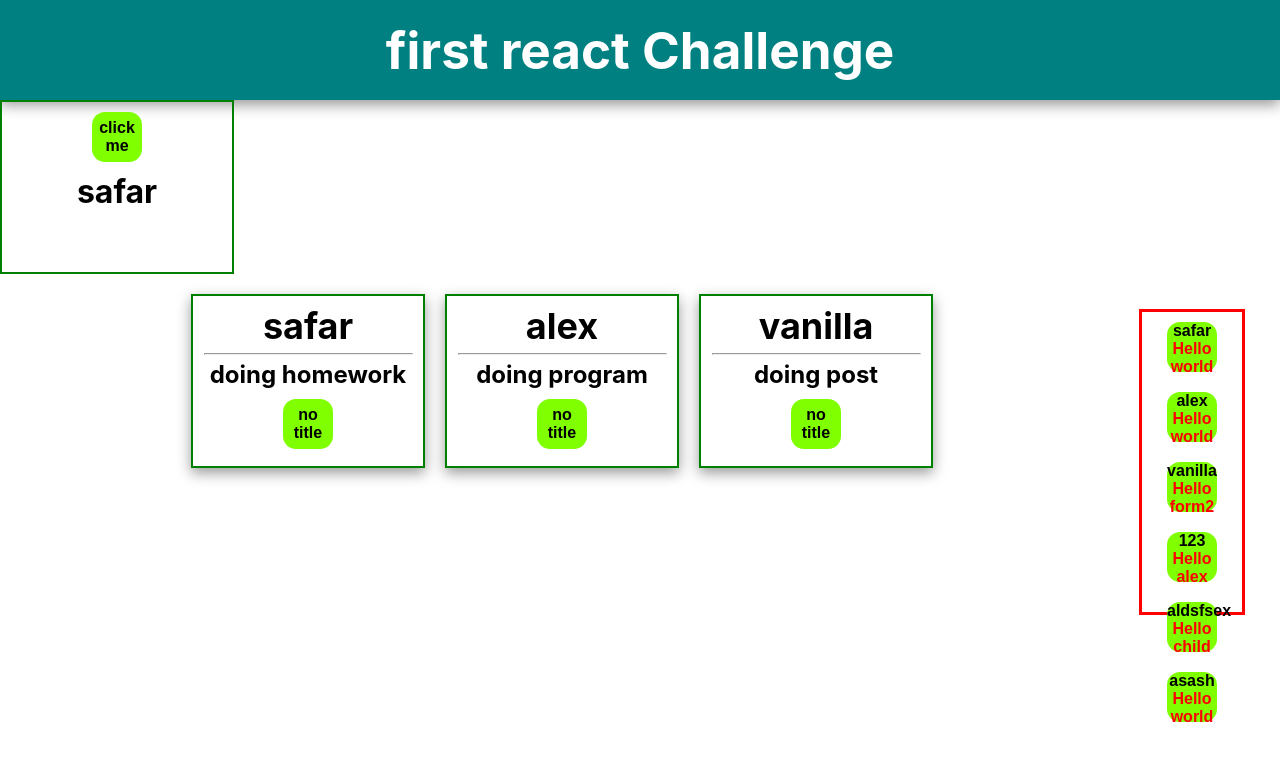
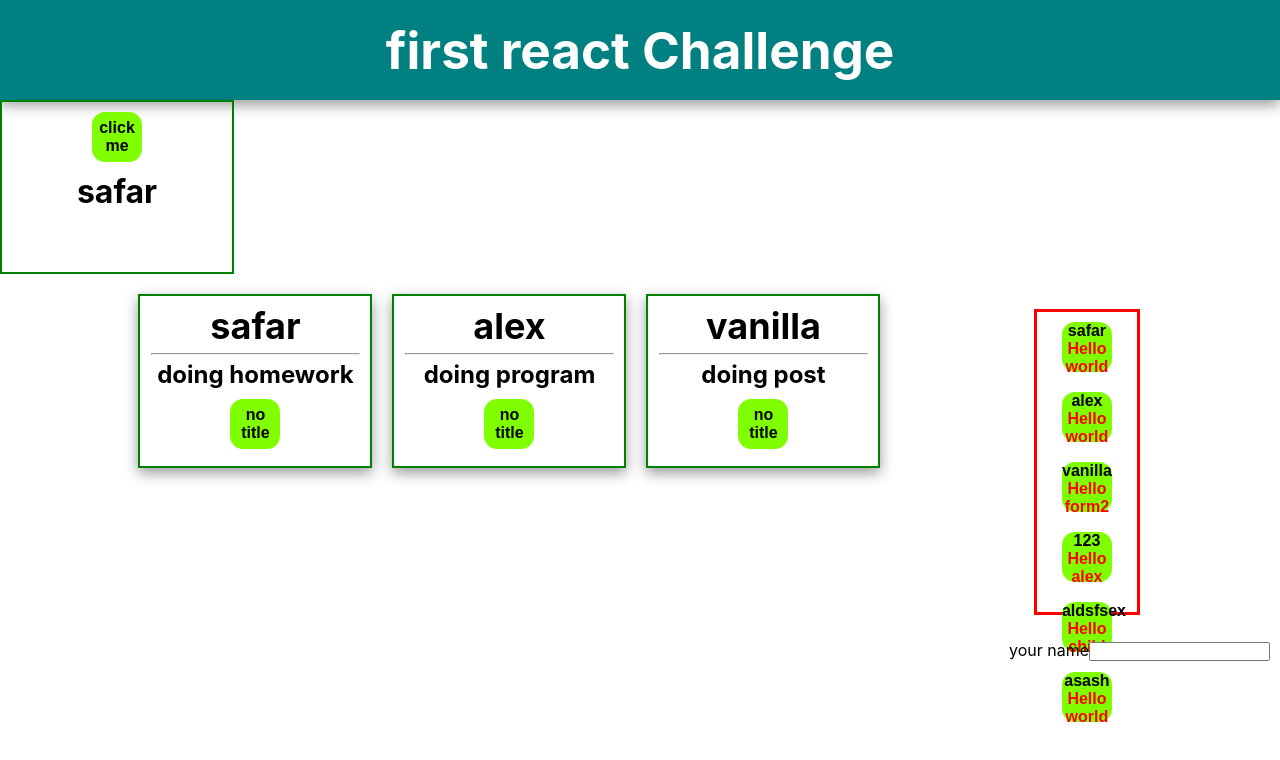
Before and after one commit to PrimeSafar/FirtsChallnage_ReactJs, a React (Create React App) app in the folder first_challange/: page / in a window 1280 px wide. Shown: the top 760 px of the page. Built offline with nearby package versions, Linux system fonts and the light colour scheme.

Commit message:
Use State with input

```diff
--- a/first_challange/src/App.js
+++ b/first_challange/src/App.js
@@ -4,6 +4,10 @@ import Header from "./Header";
 import Post from "./Post";
 import Side from "./Side";
 import MyButton1 from "./myButton";
+import Input from "./Input";
+
+
+
 const showSide = true;
 function App() {
   const myPostArr = [
@@ -25,6 +29,7 @@ function App() {
     <div className="App">
       <Header />
       <MyButton1 />
+
       {/* Post  and Side Container  */}
 
       <div className={"Container"}>
@@ -32,6 +37,7 @@ function App() {
 
         <div>
           <AppSide />
+           <Input />
         </div>
 
       </div>
--- /dev/null
+++ b/first_challange/src/Input.js
@@ -0,0 +1,13 @@
+import { useState } from "react";
+export default function Input() {
+  const [inputValue, setInputValue] = useState("");
+  function handleInput(event) {
+    setInputValue(event.target.value)
+  }
+  return (
+    <div>
+      <label>your name</label>
+      <input value={inputValue} onChange={handleInput} />
+    </div>
+  );
+}
```
Also changed, not shown: first_challange/src/myButton.js (+7 -9 lines).
